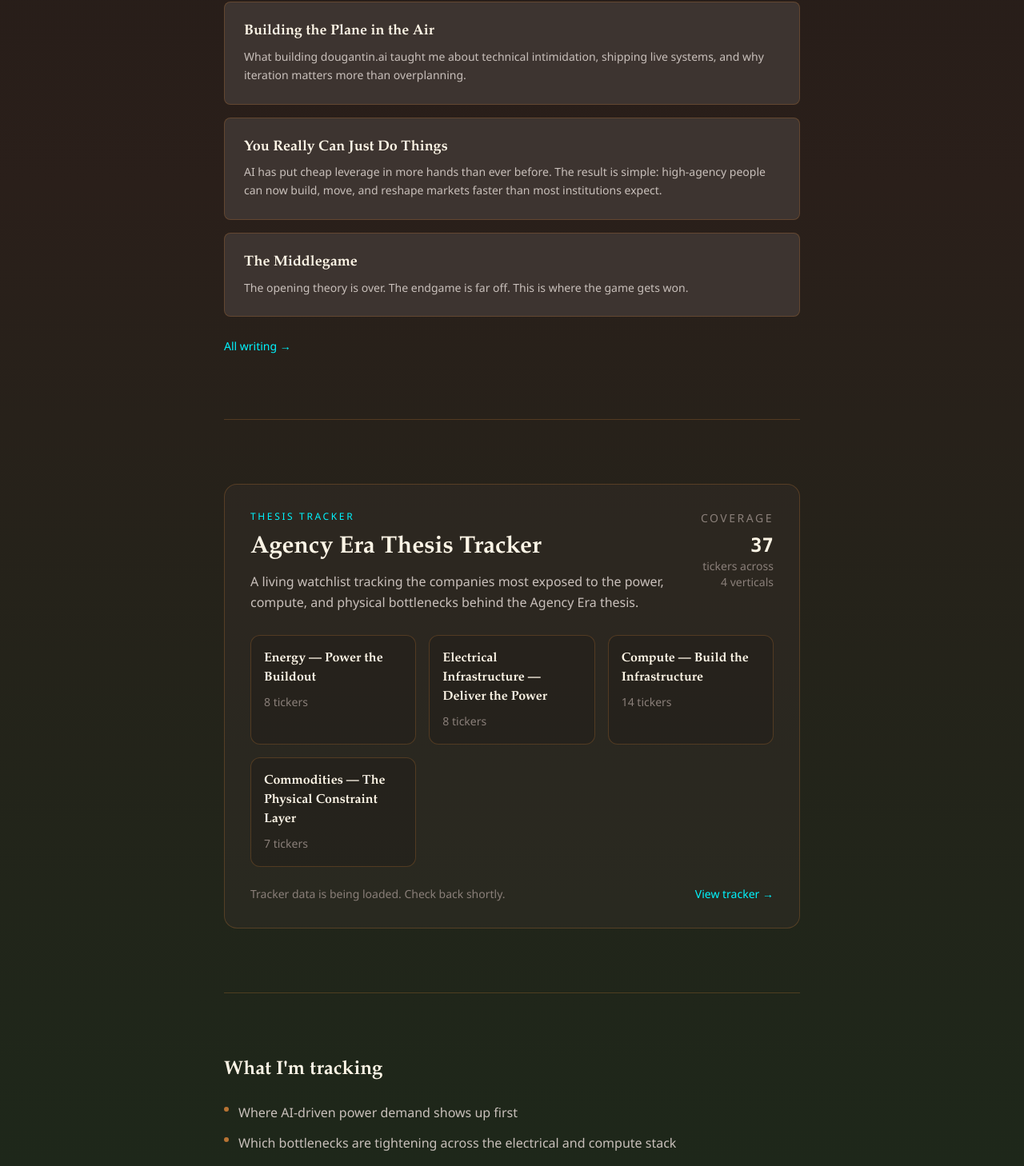
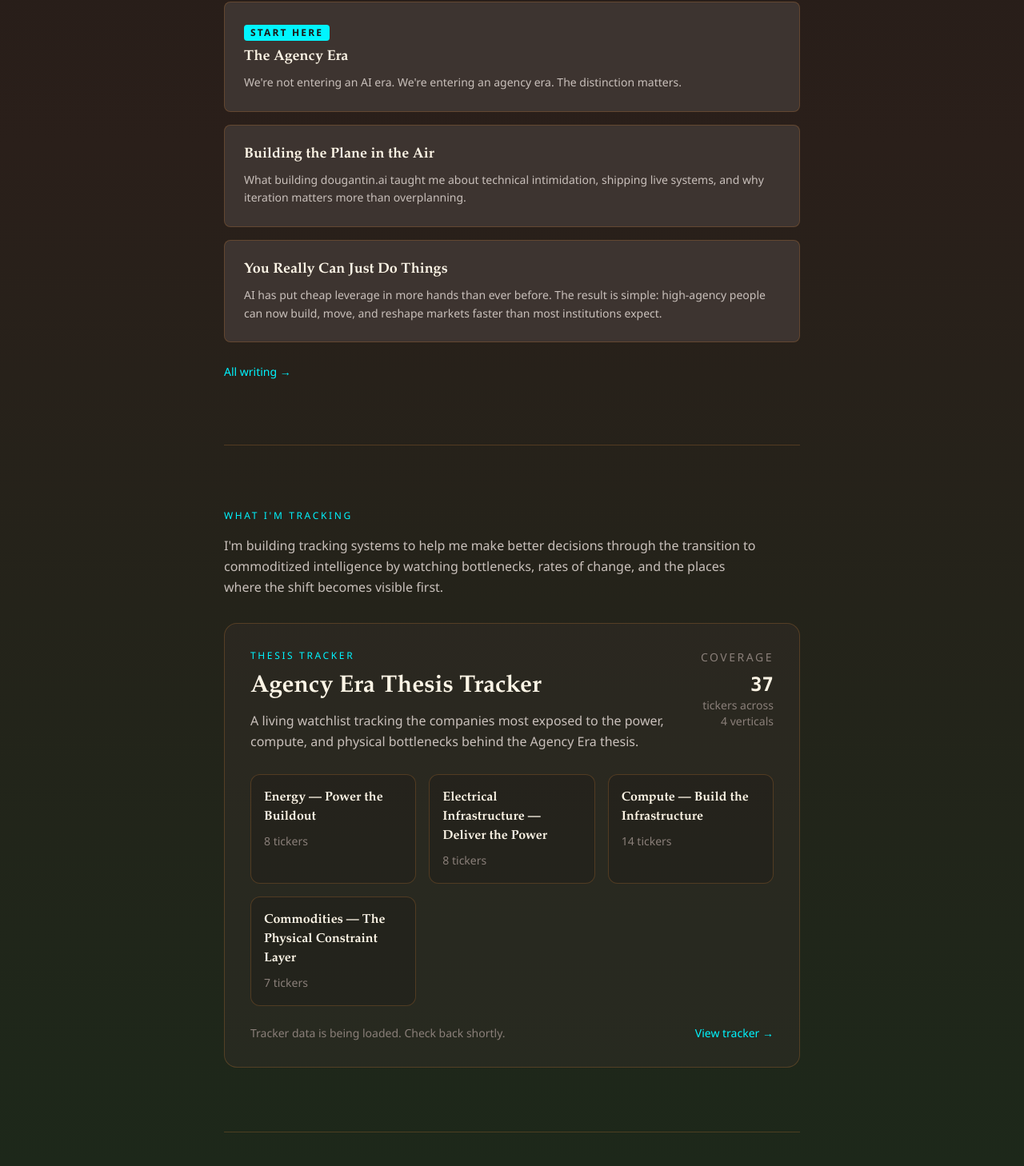
Before and after one commit to dougantin/dougantin.ai, a Next.js app: page / in a window 1280 px wide. Shown: the part 1444-2902 px from the top of the page at 80% size. Built offline with nearby package versions, Linux system fonts and the light colour scheme.

Commit message:
Refine homepage writing and tracker framing

```diff
--- a/app/page.tsx
+++ b/app/page.tsx
@@ -13,15 +13,13 @@ export const metadata: Metadata = {
   description: SITE_DESCRIPTION,
 };
 
-const tracking = [
-  "Where AI-driven power demand shows up first",
-  "Which bottlenecks are tightening across the electrical and compute stack",
-  "How public market names convert demand into backlog, pricing power, and capex",
-  "What changes in product, labor, and capital allocation as intelligence gets cheap",
+export default async function Home() {
+  const allEssays = getAllEssays();
+  const startHereEssay = allEssays.find((essay) => essay.slug === "agency-era");
+  const essays = [
+    ...(startHereEssay ? [startHereEssay] : []),
+    ...allEssays.filter((essay) => essay.slug !== "agency-era").slice(0, 2),
   ];
-
-export default async function Home() {
-  const essays = getAllEssays().slice(0, 3);
   const trackerData = await getTrackerData();
 
   return (
@@ -145,12 +143,25 @@ export default async function Home() {
             {essays.map((essay) => (
               <Link key={essay.slug} href={`/writing/${essay.slug}`} className="essay-card">
                 <div className="flex items-start justify-between gap-4">
+                  <div>
+                    {essay.slug === "agency-era" && (
+                      <span
+                        className="mb-2 inline-block rounded px-2 py-0.5 text-xs font-semibold uppercase tracking-[0.18em]"
+                        style={{
+                          color: "#1b1614",
+                          background: "var(--accent-primary)",
+                        }}
+                      >
+                        Start Here
+                      </span>
+                    )}
                     <h3
                       className="text-lg font-semibold leading-snug"
                       style={{ color: "var(--text-heading)", fontFamily: "var(--font-playfair), serif" }}
                     >
                       {essay.title}
                     </h3>
+                  </div>
                 </div>
                 <p className="mt-2 text-sm leading-relaxed" style={{ color: "var(--text-body)" }}>
                   {essay.description}
@@ -169,35 +180,28 @@ export default async function Home() {
         <div className="mb-20 h-px w-full" style={{ background: "var(--border-default)" }} />
 
         {/* Thesis Tracker */}
-        <section className="mb-20">
+        <section id="tracking" className="mb-20 scroll-mt-20">
+          <div className="mb-8 max-w-2xl">
+            <p
+              className="text-xs font-medium uppercase tracking-[0.22em]"
+              style={{ color: "var(--accent-primary)" }}
+            >
+              What I&apos;m Tracking
+            </p>
+            <p
+              className="mt-4 text-sm leading-relaxed md:text-base"
+              style={{ color: "var(--text-body)" }}
+            >
+              I&apos;m building tracking systems to help me make better decisions through the
+              transition to commoditized intelligence by watching bottlenecks, rates of change,
+              and the places where the shift becomes visible first.
+            </p>
+          </div>
           <TrackerPreview data={trackerData} />
         </section>
 
         {/* Divider */}
         <div className="mb-20 h-px w-full" style={{ background: "var(--border-default)" }} />
-
-        {/* What I'm tracking */}
-        <section id="tracking" className="mb-20 scroll-mt-20">
-          <h2
-            className="mb-6 text-2xl font-bold"
-            style={{ color: "var(--text-heading)", fontFamily: "var(--font-playfair), serif" }}
-          >
-            What I&apos;m tracking
-          </h2>
-          <ul className="space-y-3">
-            {tracking.map((item, i) => (
-              <li key={i} className="flex gap-3">
-                <span
-                  className="mt-1.5 h-1.5 w-1.5 shrink-0 rounded-full"
-                  style={{ background: "var(--accent-warm)" }}
-                />
-                <span className="text-base leading-relaxed" style={{ color: "var(--text-body)" }}>
-                  {item}
-                </span>
-              </li>
-            ))}
-          </ul>
-        </section>
 
         {/* Divider */}
         <div className="mb-12 h-px w-full" style={{ background: "var(--border-default)" }} />
```
Lines whose indentation alone changed are shown as unchanged.
